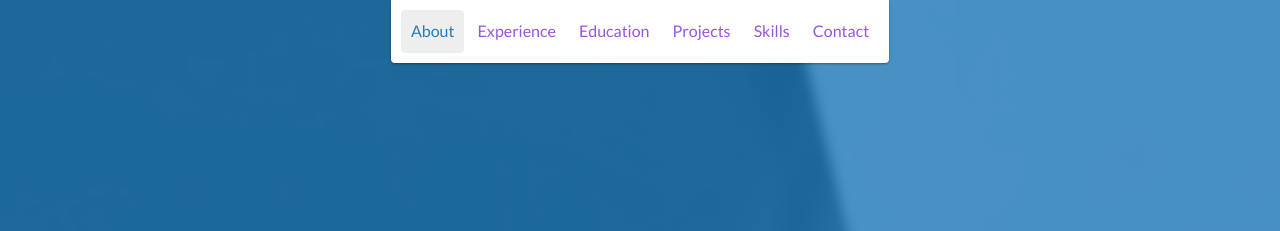
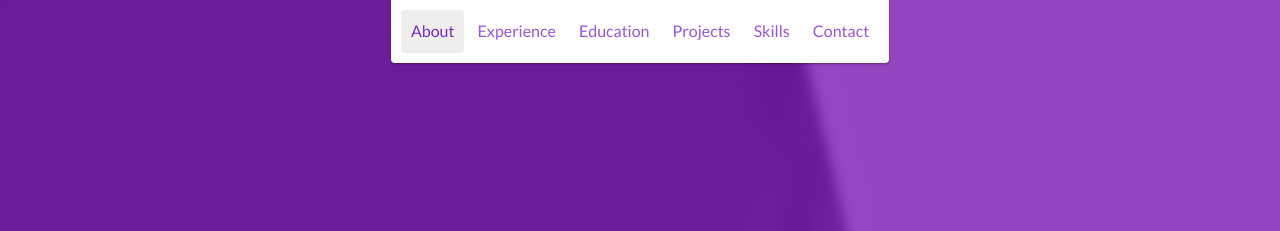
Before and after one commit to LillianMooney/lillianmooney.github.io, a website: page index.html in a window 1280 px wide. In both pictures the pointer is over the link "About". Shown: the top 231 px of the page. Drawn offline with nearby package versions, Linux system fonts and the light colour scheme.

Commit message:
Update styles.css

```diff
--- a/css/styles.css
+++ b/css/styles.css
@@ -83,7 +83,7 @@ header a {
  padding:10px
 }
 header a:hover {
- color:#217dbb;
+ color:#7b28cc;
  text-decoration:none;
  background:#eee;
  border-radius:4px
@@ -263,7 +263,7 @@ footer {
  right:0;
  bottom:0;
  left:0;
- background:rgba(33,125,187,0.8);
+ background:rgba(130,30,186,0.8);
  z-index:1
 }
 #lead-down {
```
